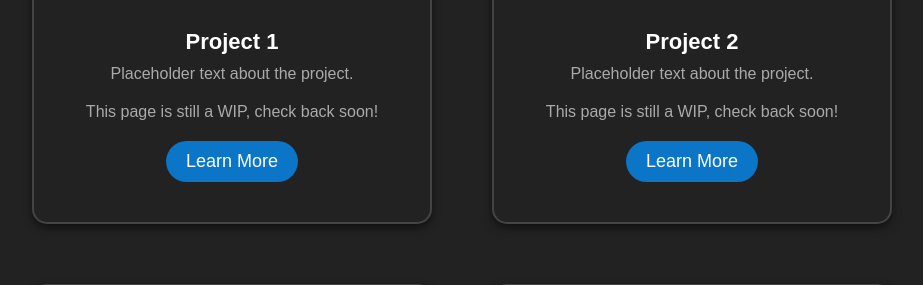
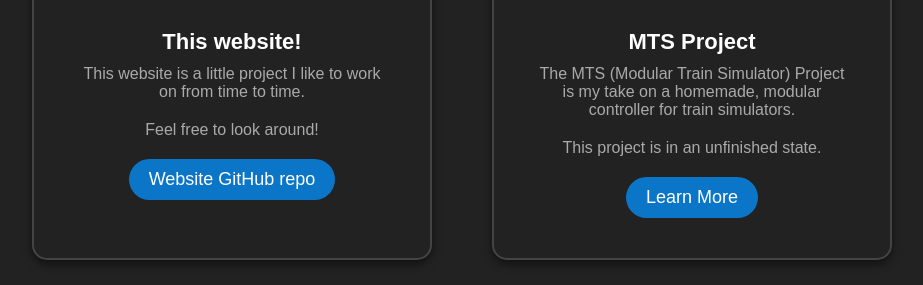
Before and after one commit to VaeluxV/Vaelux.com, a PHP site: page /projects in a window 1280 px wide. Shown: the part 809-1094 px from the top of the page, without its empty margins (178-1101 px from the left). Run offline with PHP 8.4, Linux system fonts and the light colour scheme.

Commit message:
Modified projects with real projects

```diff
--- a/projects/index.php
+++ b/projects/index.php
@@ -36,69 +36,38 @@
 
         <!-- Projects Section -->
         <section class="projects-container">
-        <div class="project-card">
-                <img src="/images/irl_trains/ultra_low_res/02_NMBS-SNCB-HLE18-M6-1860.jpg" alt="Project 1">
+
+            <div class="project-card">
+                <img src="/images/irl_trains/ultra_low_res/06_NS-TRAXX-E186-011.jpg" alt="Project Cover Image">
                 <div class="project-card-content">
-                    <h3>Project 1</h3>
-                    <p>Placeholder text about the project.</p>
-                    <p>This page is still a WIP, check back soon!</p>
+                    <h3>This website!</h3>
+                    <p>This website is a little project I like to work on from time to time.</p>
+                    <p>Feel free to look around!</p>
+                    <a href="https://github.com/VaeluxV/Vaelux.com" class="cta-button" target="_blank" rel="noopener noreferrer">Website GitHub repo</a>
+                </div>
+            </div>
+
+            <div class="project-card">
+                <img src="/images/projects/modular_train_sim/renders/MTS-v0.9.8-Render-2024-12-14-17-46-28.png" alt="Modular Train Simulator Project Cover Image">
+                <div class="project-card-content">
+                    <h3>MTS Project</h3>
+                    <p>The MTS (Modular Train Simulator) Project is my take on a homemade, modular controller for train simulators.</p>
+                    <p>This project is in an unfinished state.</p>
                     <a href="#" class="cta-button">Learn More</a>
                 </div>
             </div>
+
             <div class="project-card">
-                <img src="/images/irl_trains/ultra_low_res/06_NS-TRAXX-E186-011.jpg" alt="Project 2">
+                <img src="/images/projects/vertexarmor_enclosure/Render-V2.3_2024-06-20_1.jpg" alt="VertexArmor-Enclosure Cover Image">
                 <div class="project-card-content">
-                    <h3>Project 2</h3>
-                    <p>Placeholder text about the project.</p>
-                    <p>This page is still a WIP, check back soon!</p>
-                    <a href="#" class="cta-button">Learn More</a>
+                    <h3>VertexArmor</h3>
+                    <p>VertexArmor is an enclosure designed for my custom SlimeVR PCB</p>
+                    <a href="https://github.com/VaeluxV/VertexArmor-Enclosure/" class="cta-button" target="_blank" rel="noopener noreferrer">GitHub repo</a>
+                    <br><br>
+                    <a href="https://slimevr.dev/" class="cta-button" target="_blank" rel="noopener noreferrer">SlimeVR Website</a>
                 </div>
             </div>
-            <div class="project-card">
-                <img src="/images/irl_trains/ultra_low_res/04_NMBS-SNCB-M6-HLE18-1839.jpg" alt="Project 3">
-                <div class="project-card-content">
-                    <h3>Project 3</h3>
-                    <p>Placeholder text about the project.</p>
-                    <p>This page is still a WIP, check back soon!</p>
-                    <a href="#" class="cta-button">Learn More</a>
-                </div>
-            </div>
-            <div class="project-card">
-                <img src="/images/irl_trains/ultra_low_res/08_Eurostar-PBKA-4341.jpg" alt="Project 4">
-                <div class="project-card-content">
-                    <h3>Project 4</h3>
-                    <p>Placeholder text about the project.</p>
-                    <p>This page is still a WIP, check back soon!</p>
-                    <a href="#" class="cta-button">Learn More</a>
-                </div>
-            </div>
-            <div class="project-card">
-                <img src="/images/irl_trains/ultra_low_res/10_Eurostar-E320-4014.jpg" alt="Project 5">
-                <div class="project-card-content">
-                    <h3>Project 5</h3>
-                    <p>Placeholder text about the project.</p>
-                    <p>This page is still a WIP, check back soon!</p>
-                    <a href="#" class="cta-button">Learn More</a>
-                </div>
-            </div>
-            <div class="project-card">
-                <img src="/images/irl_trains/ultra_low_res/09_NMBS-SNCB-TRAXX-E186-207.jpg" alt="Project 6">
-                <div class="project-card-content">
-                    <h3>Project 6</h3>
-                    <p>Placeholder text about the project.</p>
-                    <p>This page is still a WIP, check back soon!</p>
-                    <a href="#" class="cta-button">Learn More</a>
-                </div>
-            </div>
-            <div class="project-card">
-                <img src="/images/irl_trains/ultra_low_res/03_NS-ICNG-B-331.jpg" alt="Project 7">
-                <div class="project-card-content">
-                    <h3>Project 7</h3>
-                    <p>Placeholder text about the project.</p>
-                    <p>This page is still a WIP, check back soon!</p>
-                    <a href="#" class="cta-button">Learn More</a>
-                </div>
-            </div>
+
         </section>
     </main>
 
```
Also changed, not shown: projects/modular_train_sim/index.php (added, +41 -0 lines).
